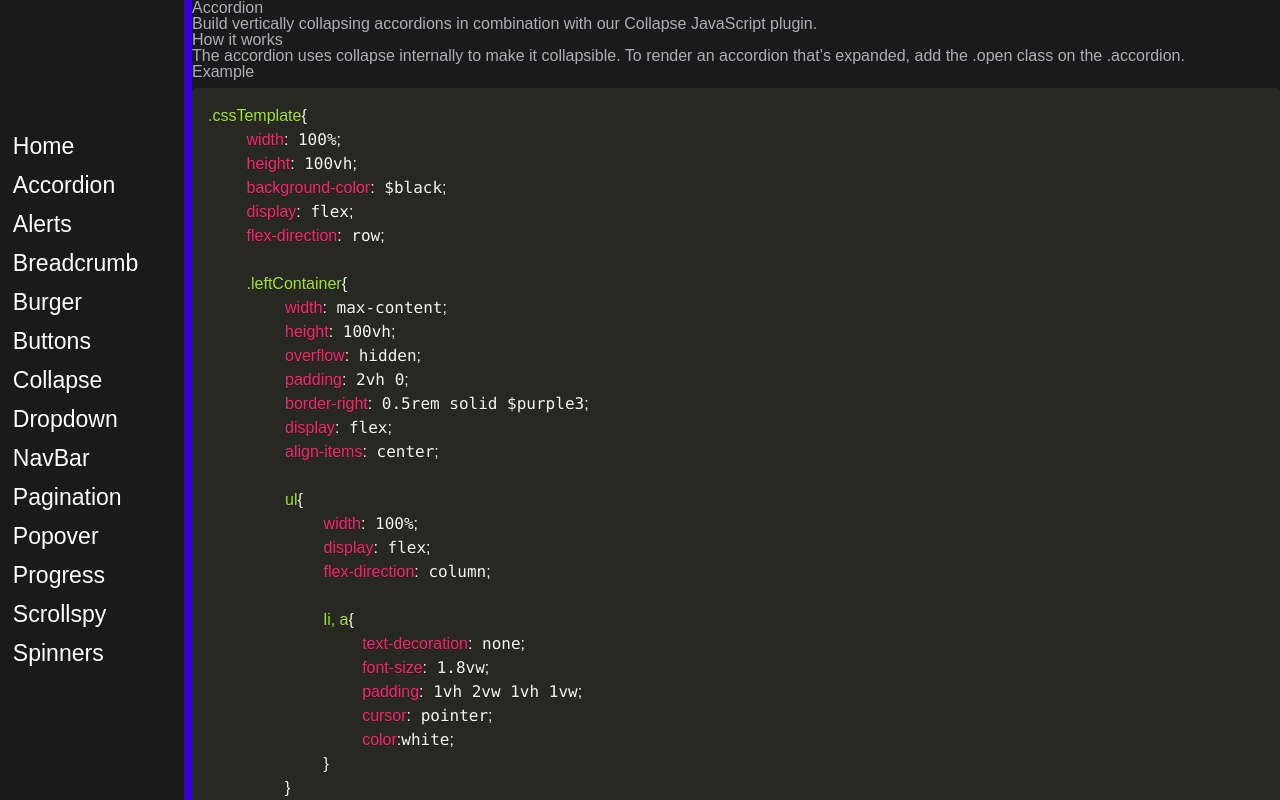
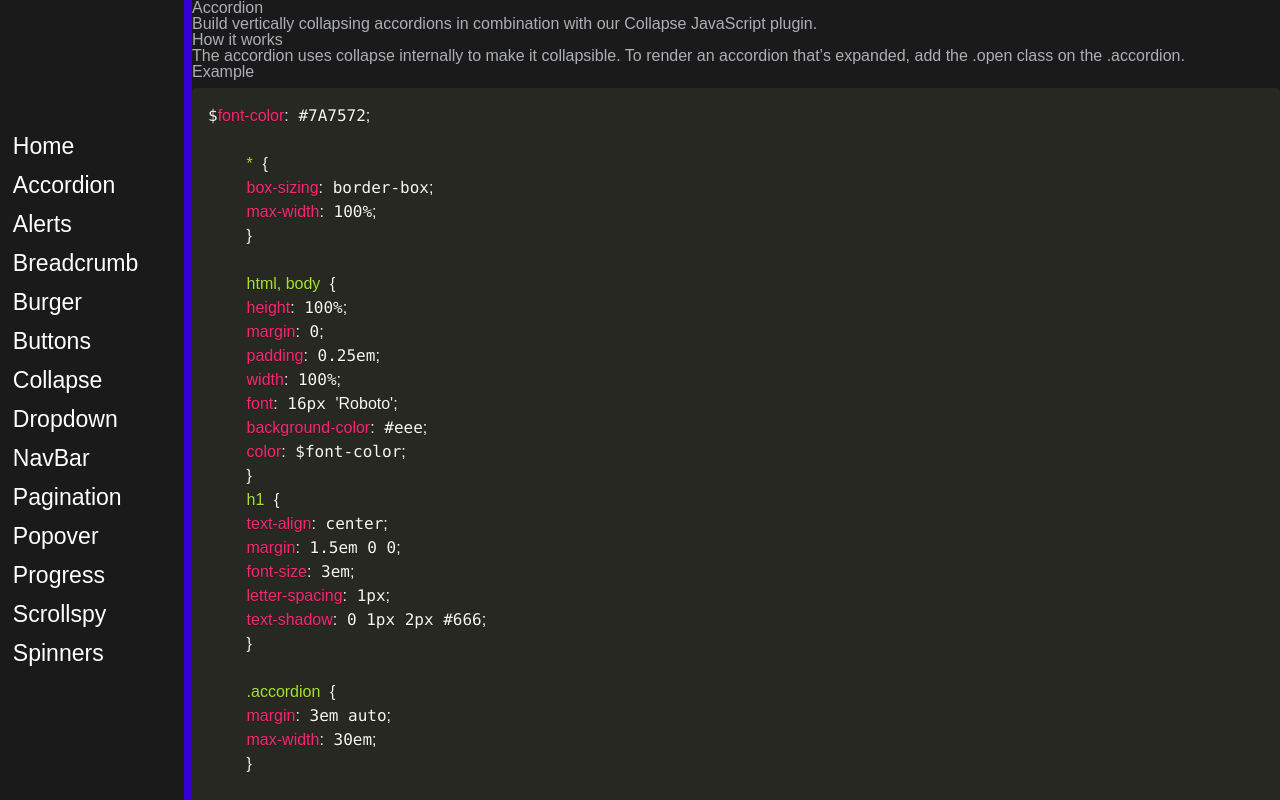
Before and after one commit to MrGio7/templates, a React (Create React App) app: page /cssTemplate/accordion in a window 1280 px wide. Built offline with nearby package versions, Linux system fonts and the light colour scheme.

Commit message:
added accordion component

```diff
--- a/src/components/cssTemplateRight.js
+++ b/src/components/cssTemplateRight.js
@@ -2,11 +2,12 @@ import { Route } from "react-router";
 import Prism from "prismjs";
 import "prismjs/themes/prism-okaidia.css";
 import { useEffect } from "react";
+import AccordionTemplate from "./templates/accordion";
 
 function CssTemplateRight() {
     useEffect(() => {
         Prism.highlightAll()
-    }, [])
+    })
 
     const Accordion = <div className="container">
         <h1>Accordion</h1>
@@ -17,50 +18,12 @@ function CssTemplateRight() {
         <div className="example">
         <pre>
             <code className="language-css">
-                {`.cssTemplate{
-    width: 100%;
-    height: 100vh;
-    background-color: $black;
-    display: flex;
-    flex-direction: row;
-
-    .leftContainer{
-        width: max-content;
-        height: 100vh;
-        overflow: hidden;
-        padding: 2vh 0;
-        border-right: 0.5rem solid $purple3;
-        display: flex;
-        align-items: center;
-
-        ul{
-            width: 100%;
-            display: flex;
-            flex-direction: column;
-
-            li, a{
-                text-decoration: none;
-                font-size: 1.8vw;
-                padding: 1vh 2vw 1vh 1vw;
-                cursor: pointer;
-                color:white;
-            }
-        }
-    }
-
-    .rightContainer{
-        display: flex;
-        flex-direction: column;
-
-        .container{
-            .example{
-                .code{
-                    white-space:pre-wrap;
-                }
-            }
-        }
-    }
-}`}
+                {AccordionTemplate.css}
+            </code>
+        </pre>
+        <pre>
+            <code className="language-html">
+                {AccordionTemplate.html}
             </code>
         </pre>
         </div>
--- /dev/null
+++ b/src/components/templates/accordion.js
@@ -0,0 +1,131 @@
+const html = `<div class="container">
+  <h1>CSS Only Accordion</h1>
+
+  <div class="accordion">
+
+    <div class="option">
+      <input type="checkbox" id="toggle1" class="toggle" />
+      <label class="title" for="toggle1">Well, hello there
+      </label>
+      <div class="content">
+        <p>Lorem ipsum dolor sit amet, consectetur adipiscing elit, sed do eiusmod tempor incididunt ut labore et dolore magna aliqua. Ut enim ad minim veniam, quis nostrud exercitation ullamco laboris nisi ut aliquip ex ea commodo consequat. </p>
+      </div>
+    </div>
+
+    <div class="option">
+      <input type="checkbox" id="toggle2" class="toggle" />
+      <label class="title" for="toggle2">
+        I am here to assist you
+      </label>
+      <div class="content">
+        <p>Lorem ipsum dolor sit amet, consectetur adipiscing elit, sed do eiusmod tempor incididunt ut labore et dolore magna aliqua. Ut enim ad minim veniam, quis nostrud exercitation ullamco laboris nisi ut aliquip ex ea commodo consequat. </p>
+      </div>
+    </div>
+
+    <div class="option">
+      <input type="checkbox" id="toggle3" class="toggle" />
+      <label class="title" for="toggle3">
+        Let's get started
+      </label>
+      <div class="content">
+        <p>Lorem ipsum dolor sit amet, consectetur adipiscing elit, sed do eiusmod tempor incididunt ut labore et dolore magna aliqua. Ut enim ad minim veniam, quis nostrud exercitation ullamco laboris nisi ut aliquip ex ea commodo consequat. </p>
+      </div>
+    </div>
+
+  </div>
+</div>`
+
+const css = `$font-color: #7A7572;
+
+    * {
+    box-sizing: border-box;
+    max-width: 100%;
+    }
+
+    html, body {
+    height: 100%;
+    margin: 0;
+    padding: 0.25em;
+    width: 100%;
+    font: 16px 'Roboto';
+    background-color: #eee;
+    color: $font-color;
+    }
+    h1 {
+    text-align: center;
+    margin: 1.5em 0 0;
+    font-size: 3em;
+    letter-spacing: 1px;
+    text-shadow: 0 1px 2px #666;
+    }
+
+    .accordion {
+    margin: 3em auto;
+    max-width: 30em;
+    }
+
+    .toggle {
+    display: none;
+    }
+
+    .option {
+    position: relative;
+    margin-bottom: 1em;
+    }
+
+    .title,
+    .content {
+    backface-visibility: hidden;
+    transform: translateZ(0);
+    transition: all 0.2s;
+    }
+
+    .title {
+    background: #fff;
+    padding: 1em;
+    display: block;
+    color: $font-color;
+    font-weight: bold;
+    }
+    .title:after, .title:before {
+    content: '';
+    position: absolute;
+    right: 1.25em;
+    top: 1.25em;
+    width: 2px;
+    height: 0.75em;
+    background-color: $font-color;
+    transition: all 0.2s;
+    }
+    .title:after {
+    transform: rotate(90deg);
+    }
+
+    .content {
+    max-height: 0;
+    overflow: hidden;
+    background-color: #fff;
+    p {
+        margin: 0;
+        padding: 0.5em 1em 1em;
+        font-size: 0.9em;
+        line-height: 1.5;
+    }
+    }
+
+    .toggle:checked {
+    & + .title,
+    & + .title + .content {
+        box-shadow: 3px 3px 6px #ddd, -3px 3px 6px #ddd;
+    }
+    & + .title + .content {
+        max-height: 500px;
+    }
+    & + .title:before {
+        transform: rotate(90deg) !important;
+    }
+}`
+
+const AccordionTemplate = {html, css};
+
+export default AccordionTemplate;
--- a/src/index.scss
+++ b/src/index.scss
@@ -79,3 +79,4 @@ $black: #1a1a1a;
 @import "./style/home.scss";
 @import "./style/loader.scss";
 @import "./style/cssTemplate.scss";
+@import "./style/prism-okaidia.scss";
--- /dev/null
+++ b/src/style/prism-okaidia.scss
@@ -0,0 +1,134 @@
+/**
+ * okaidia theme for JavaScript, CSS and HTML
+ * Loosely based on Monokai textmate theme by http://www.monokai.nl/
+ * @author ocodia
+ */
+
+ code[class*="language-"] {
+	color: #f8f8f2;
+	background: none;
+	text-shadow: 0 1px rgba(0, 0, 0, 0.3);
+	font-family: Consolas, Monaco, 'Andale Mono', 'Ubuntu Mono', monospace;
+	font-size: 1em;
+	text-align: left;
+	white-space: pre;
+	word-spacing: normal;
+	word-break: normal;
+	word-wrap: normal;
+	line-height: 1.5;
+	-moz-tab-size: 4;
+	-o-tab-size: 4;
+	tab-size: 4;
+	-webkit-hyphens: none;
+	-moz-hyphens: none;
+	-ms-hyphens: none;
+	hyphens: none;
+  }
+
+  pre[class*="language-"] {
+	color: #f8f8f2;
+	background: none;
+	text-shadow: 0 1px rgba(0, 0, 0, 0.3);
+	font-family: Consolas, Monaco, 'Andale Mono', 'Ubuntu Mono', monospace;
+	font-size: 1em;
+	text-align: left;
+	white-space: pre;
+	word-spacing: normal;
+	word-break: normal;
+	word-wrap: normal;
+	line-height: 1.5;
+	-moz-tab-size: 4;
+	-o-tab-size: 4;
+	tab-size: 4;
+	-webkit-hyphens: none;
+	-moz-hyphens: none;
+	-ms-hyphens: none;
+	hyphens: none;
+	padding: 1em;
+	margin: .5em 0;
+	overflow: auto;
+	border-radius: 0.3em;
+  }
+
+  /* Code blocks */
+
+  :not(pre) > code[class*="language-"], pre[class*="language-"] {
+	background: #272822;
+  }
+
+  /* Inline code */
+
+  :not(pre) > code[class*="language-"] {
+	padding: .1em;
+	border-radius: .3em;
+	white-space: normal;
+  }
+
+  .token {
+	&.comment, &.prolog, &.doctype, &.cdata {
+	  color: #8292a2;
+	}
+
+	&.punctuation {
+	  color: #f8f8f2;
+	}
+
+	&.namespace {
+	  opacity: .7;
+	}
+
+	&.property, &.tag, &.constant, &.symbol, &.deleted {
+	  color: #f92672;
+	}
+
+	&.boolean, &.number {
+	  color: #ae81ff;
+	}
+
+	&.selector, &.attr-name, &.string, &.char, &.builtin, &.inserted {
+	  color: #a6e22e;
+	}
+
+	&.operator, &.entity, &.url {
+	  color: #f8f8f2;
+	}
+  }
+
+  .language-css .token.string, .style .token.string {
+	color: #f8f8f2;
+  }
+
+  .token {
+	&.variable {
+	  color: #f8f8f2;
+	}
+
+	&.atrule, &.attr-value, &.function, &.class-name {
+	  color: #e6db74;
+	}
+
+	&.keyword {
+	  color: #66d9ef;
+	}
+
+	&.regex {
+	  color: #fd971f;
+	}
+
+	&.important {
+	  color: #fd971f;
+	  font-weight: bold;
+	}
+
+	&.bold {
+	  font-weight: bold;
+	}
+
+	&.italic {
+	  font-style: italic;
+	}
+
+	&.entity {
+	  cursor: help;
+	}
+  }
```
